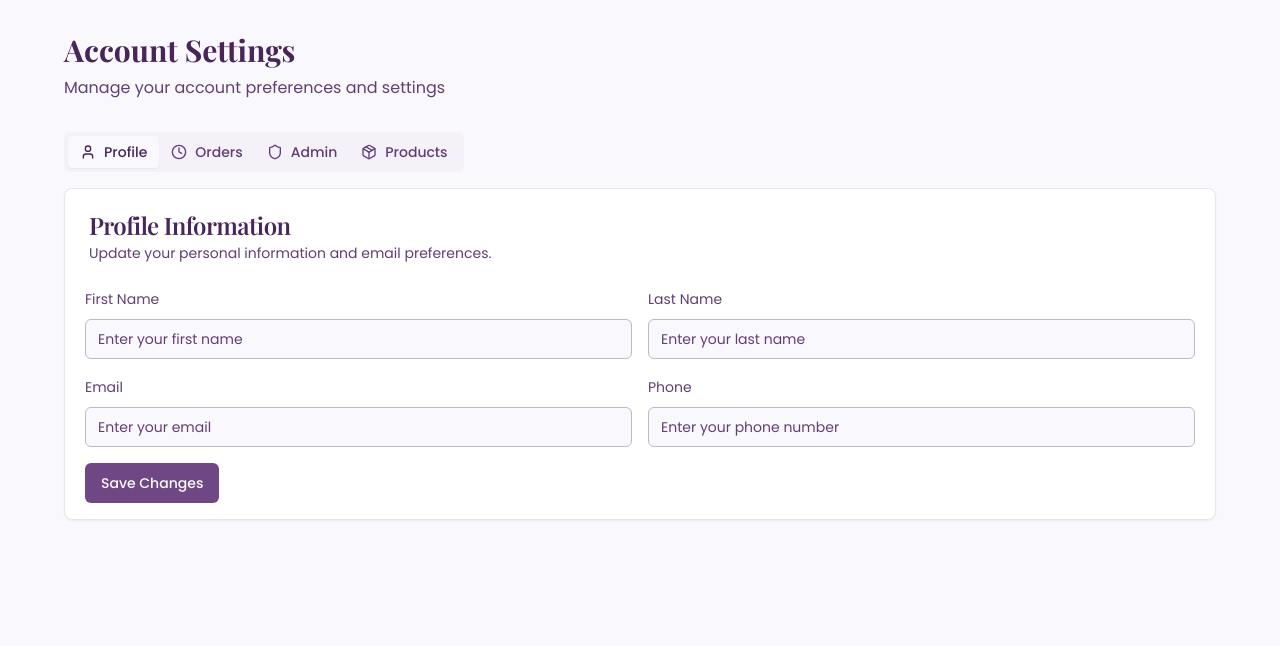
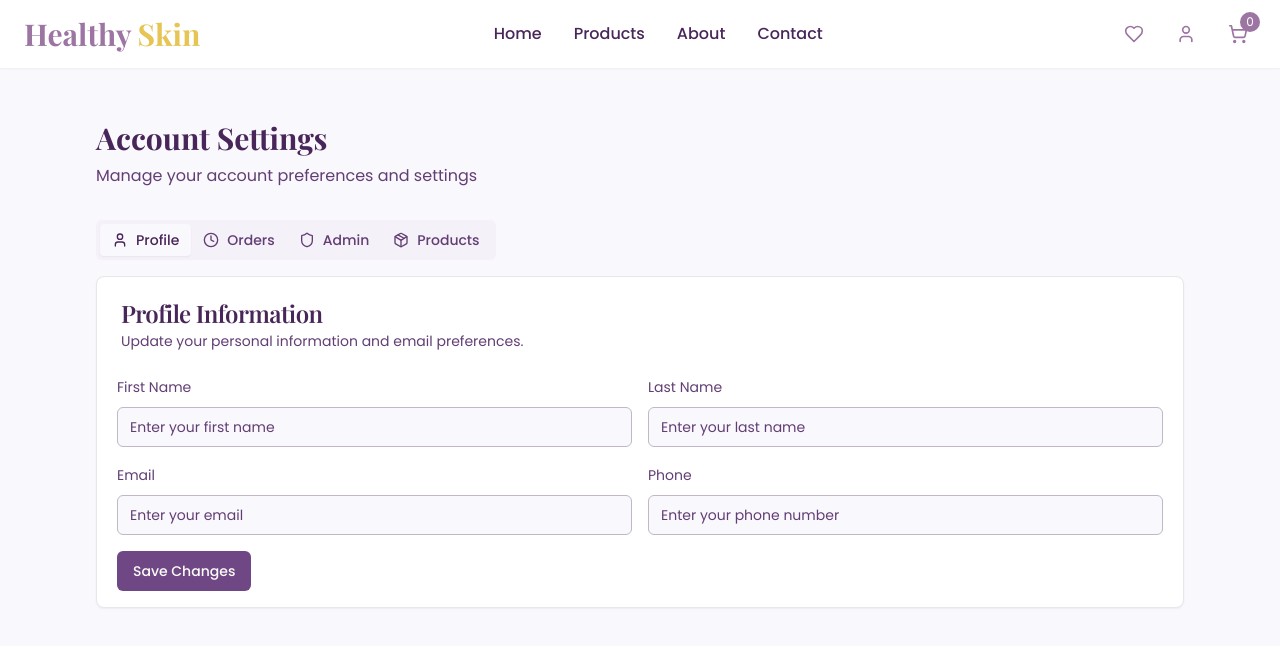
Before and after one commit to EMCarlos/healthy-skin-v3, a React (Vite) app in the folder frontend/: page /account in a window 1280 px wide. Shown: the top 646 px of the page. Built offline with nearby package versions, Linux system fonts and the light colour scheme; a web font is replaced by a local one.

Commit message:
feat: enhance Account and Cart pages with Navbar and Footer components

```diff
--- a/frontend/src/pages/ProtectedRoutes/Account.tsx
+++ b/frontend/src/pages/ProtectedRoutes/Account.tsx
@@ -1,6 +1,7 @@
 import { OrdersTab } from "@/components/account/OrdersTab";
 import { ProductsTab } from "@/components/account/ProductsTab";
 import { ProfileTab } from "@/components/account/ProfileTab";
+import Navbar from "@/components/Navbar";
 import { Tabs, TabsContent, TabsList, TabsTrigger } from "@/components/ui/tabs";
 import { Clock, Package, Shield, User } from "lucide-react";
 
@@ -63,8 +64,9 @@ const products = [
 
 const Account = () => {
   return (
-    <div className="min-h-screen bg-background p-8">
-      <div className="max-w-6xl mx-auto">
+    <div className="min-h-screen bg-background">
+      <Navbar />
+      <div className="max-w-6xl mx-auto mt-5 p-8">
         <div className="mb-8">
           <h1 className="text-3xl font-bold text-foreground mb-2">Account Settings</h1>
           <p className="text-muted-foreground">Manage your account preferences and settings</p>
--- a/frontend/src/pages/PublicRoutes/Cart.tsx
+++ b/frontend/src/pages/PublicRoutes/Cart.tsx
@@ -1,10 +1,11 @@
+import Footer from "@/components/Footer";
 import Navbar from "@/components/Navbar";
 import { Button } from "@/components/ui/button";
 import { Card, CardContent } from "@/components/ui/card";
 import { Separator } from "@/components/ui/separator";
 import useGeneralStore from "@/store/useGeneralStore";
 import { TrashIcon } from "lucide-react";
-import { useMemo } from "react";
+import { Fragment, useMemo } from "react";
 import { Link } from "react-router-dom";
 
 const Cart = () => {
@@ -18,9 +19,10 @@ const Cart = () => {
   const total = useMemo(() => subtotal + shipping, [subtotal, shipping]);
 
   return (
-    <div className="min-h-screen bg-background ">
+    <Fragment>
+      <div className="min-h-screen">
         <Navbar />
-      <div className="max-w-6xl mx-auto mt-10 p-4 md:p-8">
+        <div className="max-w-6xl mx-auto mt-10 p-4 md:p-8 bg-background">
           <h1 className="text-3xl font-bold mb-8">Your Cart</h1>
 
           {cartItems.length > 0 ? (
@@ -130,6 +132,8 @@ const Cart = () => {
           )}
         </div>
       </div>
+      <Footer />
+    </Fragment>
   );
 };
 
```
Lines whose indentation alone changed are shown as unchanged.
